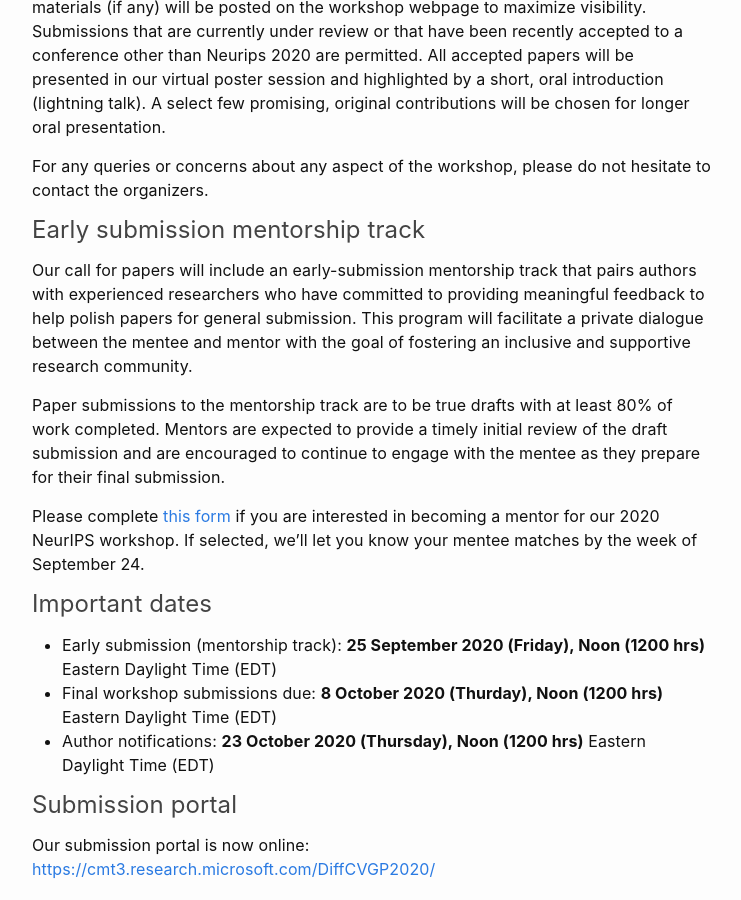
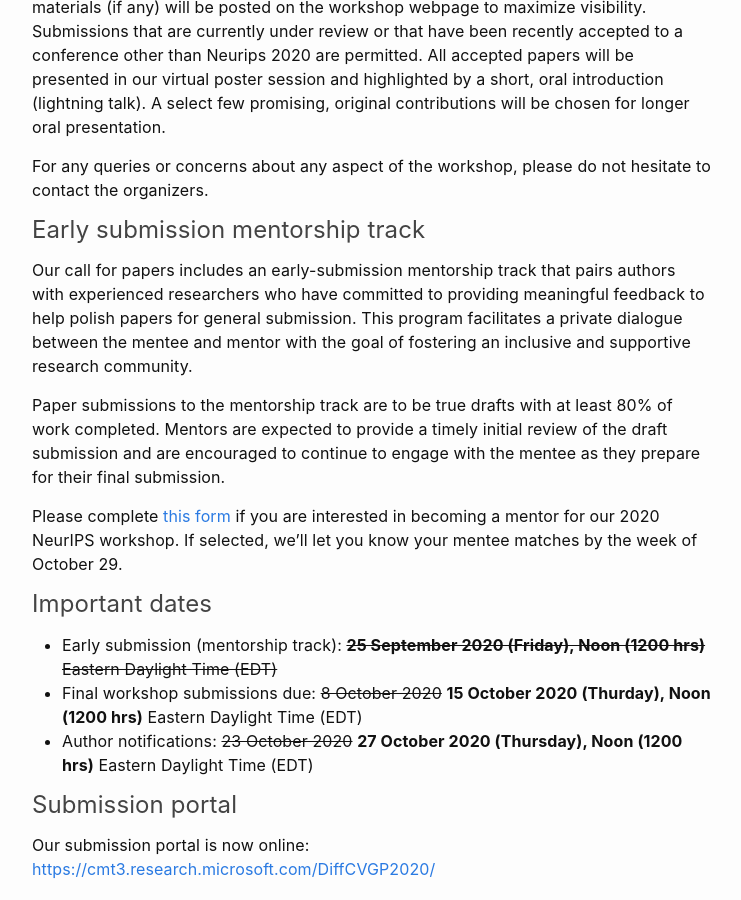
Before and after one commit to montrealrobotics/diffcvgp, a Jekyll site: the page built from index.md, in a window 1280 px wide and 900 px high, scrolled down 3421 px. Shown: the whole window, without its empty margins (268-1009 px from the left). Built offline with Jekyll 4.4.1, drawn with Linux system fonts in a browser that asks for light colours.

Commit message:
Update deadlines
Signed-off-by: Krishna Murthy Jatavallabhula <krishna@Krishnas-MacBook-Pro.local>

```diff
--- a/index.md
+++ b/index.md
@@ -162,18 +162,18 @@ For any queries or concerns about any aspect of the workshop, please do not hesi
 
 #### Early submission mentorship track
 
-Our call for papers will include an early-submission mentorship track that pairs authors with experienced researchers who have committed to providing meaningful feedback to help polish papers for general submission. This program will facilitate a private dialogue between the mentee and mentor with the goal of fostering an inclusive and supportive research community.
+Our call for papers includes an early-submission mentorship track that pairs authors with experienced researchers who have committed to providing meaningful feedback to help polish papers for general submission. This program facilitates a private dialogue between the mentee and mentor with the goal of fostering an inclusive and supportive research community.
 
 Paper submissions to the mentorship track are to be true drafts with at least 80% of work completed. Mentors are expected to provide a timely initial review of the draft submission and are encouraged to continue to engage with the mentee as they prepare for their final submission.
 
-Please complete [this form](https://docs.google.com/forms/d/1Ky6Et26ODf6IIgJwYcA22cWQVwUGUrjNBCR85eSrFiE/viewform?edit_requested=true) if you are interested in becoming a mentor for our 2020 NeurIPS workshop. If selected, we'll let you know your mentee matches by the week of September 24.
+Please complete [this form](https://docs.google.com/forms/d/1Ky6Et26ODf6IIgJwYcA22cWQVwUGUrjNBCR85eSrFiE/viewform?edit_requested=true) if you are interested in becoming a mentor for our 2020 NeurIPS workshop. If selected, we'll let you know your mentee matches by the week of October 29.
 
 
 #### Important dates
 
-* Early submission (mentorship track): **25 September 2020 (Friday), Noon (1200 hrs)** Eastern Daylight Time (EDT)
-* Final workshop submissions due: **8 October 2020 (Thurday), Noon (1200 hrs)** Eastern Daylight Time (EDT)
-* Author notifications: **23 October 2020 (Thursday), Noon (1200 hrs)** Eastern Daylight Time (EDT)
+* Early submission (mentorship track): ~~**25 September 2020 (Friday), Noon (1200 hrs)** Eastern Daylight Time (EDT)~~
+* Final workshop submissions due: ~~8 October 2020~~ **15 October 2020 (Thurday), Noon (1200 hrs)** Eastern Daylight Time (EDT)
+* Author notifications: ~~23 October 2020~~ **27 October 2020 (Thursday), Noon (1200 hrs)** Eastern Daylight Time (EDT)
 
 
 #### Submission portal
```
